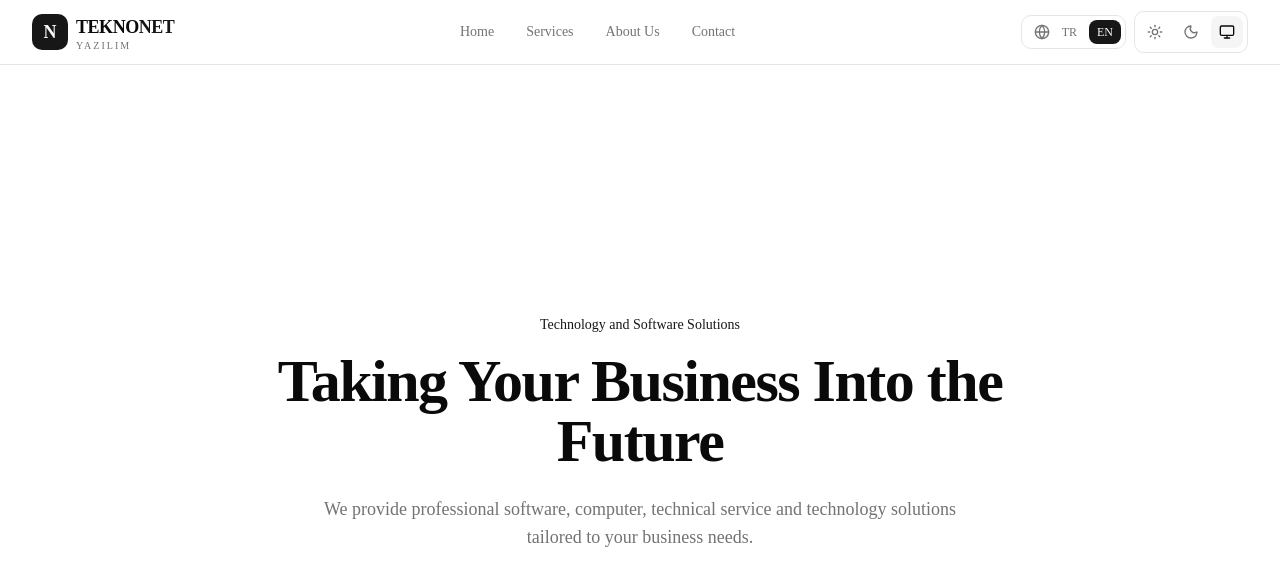
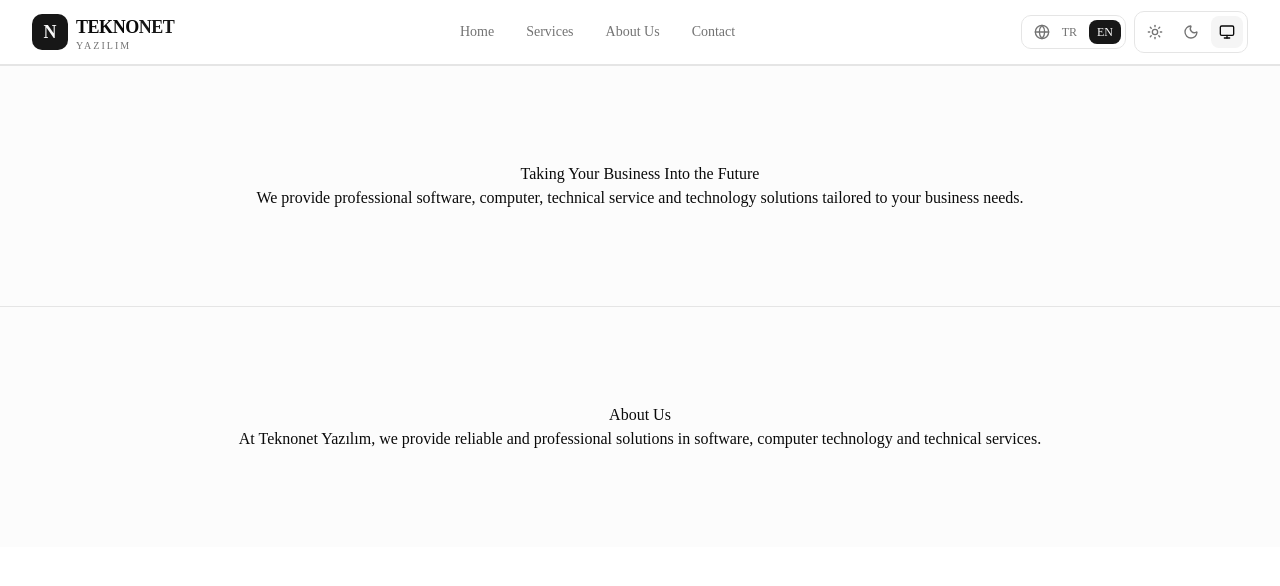
Before and after one commit to atillaalici/teknonet-website, a Next.js app: page /en in a window 1280 px wide. Shown: the top 586 px of the page. Built offline with nearby package versions, Linux system fonts and the light colour scheme.

Commit message:
hakkımızda sayfası eklendi

```diff
--- a/app/[locale]/page.tsx
+++ b/app/[locale]/page.tsx
@@ -2,26 +2,32 @@ import { Navbar } from "@/components/navbar";
 import { useTranslations } from "next-intl";
 
 export default function HomePage() {
-  const t = useTranslations("Hero");
+  const hero = useTranslations("Hero");
+  const about = useTranslations("About");
 
   return (
     <>
       <Navbar />
 
       <main id="home">
-        <section className="flex min-h-[calc(100vh-4rem)] items-center justify-center px-4">
+        <section
+          id="home"
+          className="border-t bg-muted/30 px-4 py-24"
+        >
           <div className="mx-auto max-w-4xl text-center">
-            <p className="mb-4 text-sm font-medium text-primary">
-              {t("badge")}
-            </p>
+            <h2>{hero("title")}</h2>
 
-            <h1 className="text-4xl font-bold tracking-tight sm:text-6xl">
-              {t("title")}
-            </h1>
+            <p>{hero("description")}</p>
+          </div>
+        </section>
+        <section
+          id="about"
+          className="border-t bg-muted/30 px-4 py-24"
+        >
+          <div className="mx-auto max-w-4xl text-center">
+            <h2>{about("title")}</h2>
 
-            <p className="mx-auto mt-6 max-w-2xl text-lg text-muted-foreground">
-              {t("description")}
-            </p>
+            <p>{about("description")}</p>
           </div>
         </section>
       </main>
```
